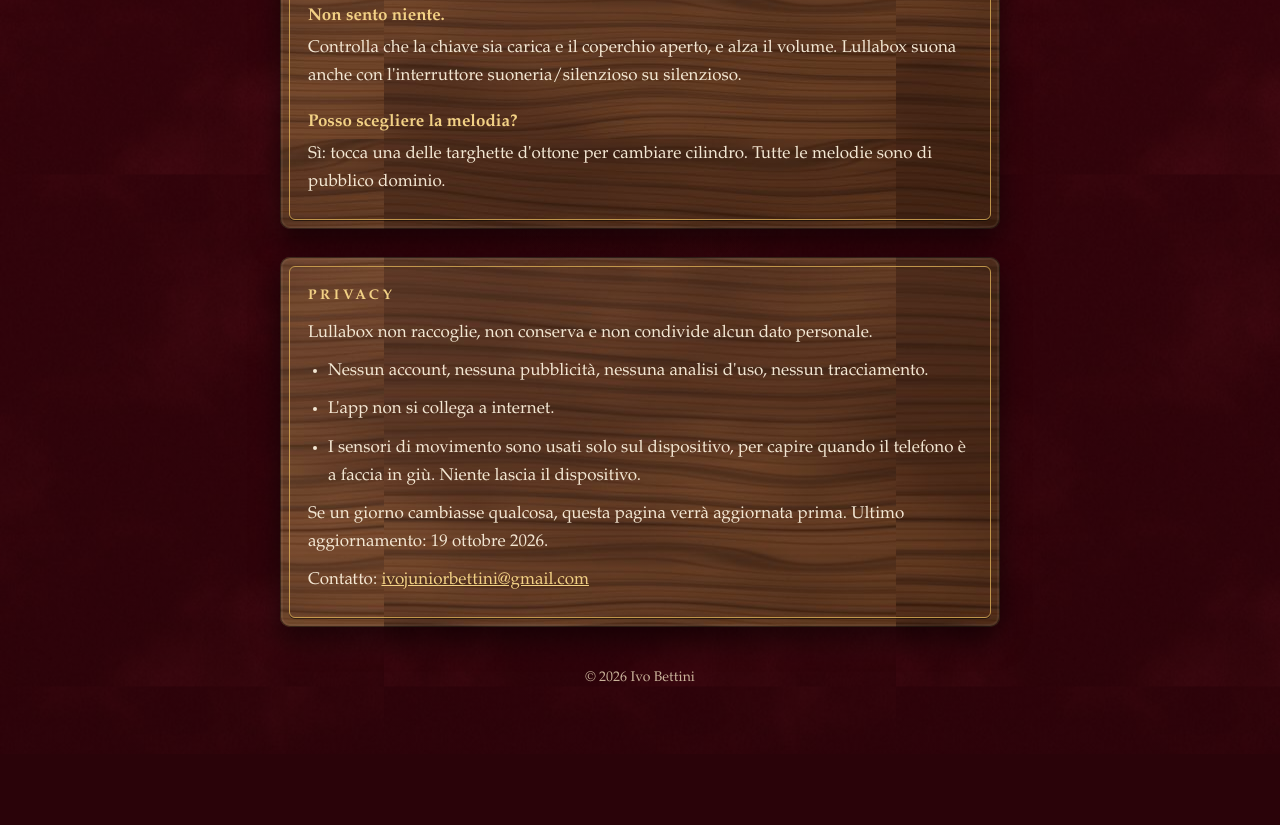
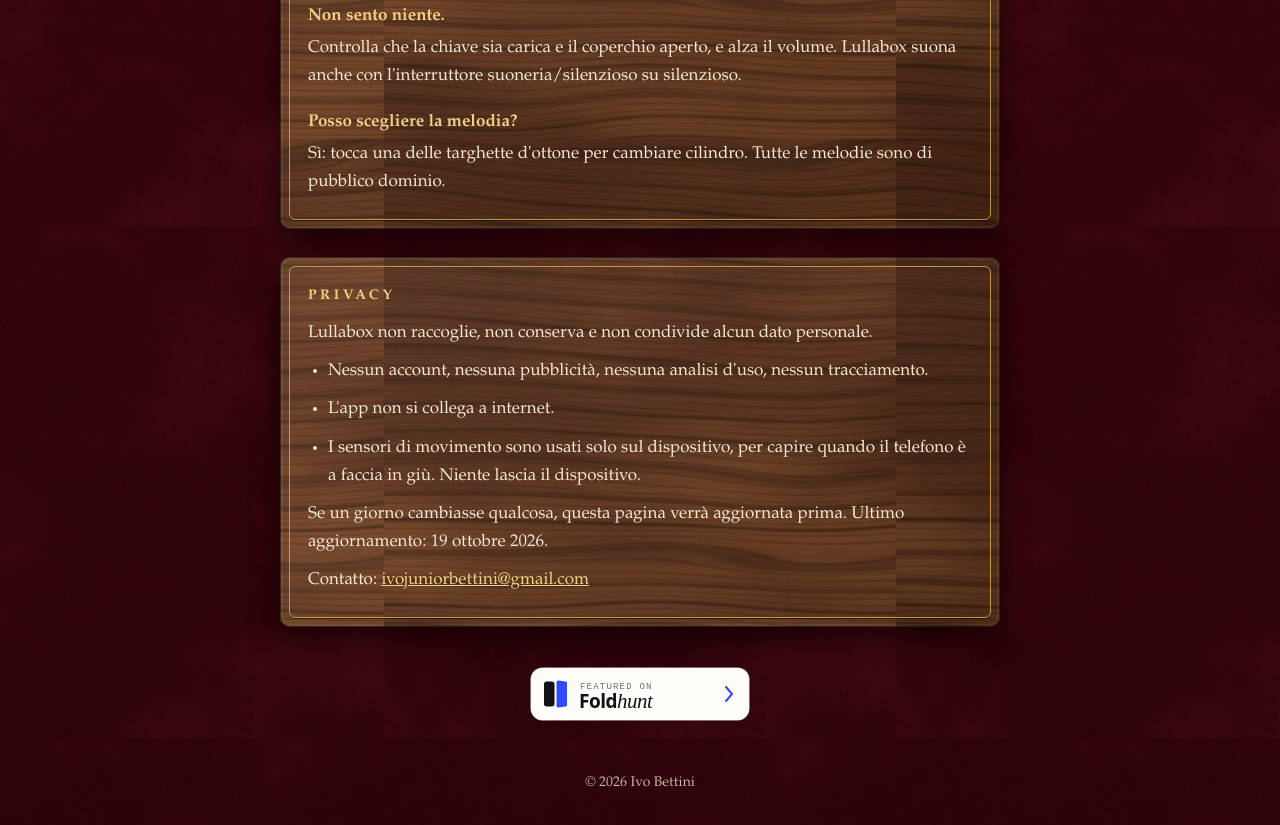
Before and after one commit to ivemberg/lullabox, a plain HTML site: page index.html in a window 1280 px wide. Shown: the part 1941-2766 px from the top of the page. Before the commit the page ends 2695 px from the top, so only its background shows below. Drawn offline with Linux system fonts and the light colour scheme.

Commit message:
Featured on FoldHunt badge

```diff
--- a/index.html
+++ b/index.html
@@ -81,6 +81,7 @@
     text-shadow: 0 1px 0 rgba(255, 255, 255, 0.35);
   }
   .lang { margin: 48px 0 20px; text-align: center; color: var(--muted); letter-spacing: 0.3em; font-size: 13px; text-transform: uppercase; }
+  .badge { text-align: center; margin: 40px 0 0; }
   footer { text-align: center; color: var(--muted); font-size: 14px; margin-top: 40px; }
   @media (max-width: 520px) {
     body { font-size: 16px; }
@@ -154,6 +155,8 @@
     <p>Contatto: <a href="mailto:ivojuniorbettini@gmail.com">ivojuniorbettini@gmail.com</a></p>
   </section>
 
+  <p class="badge"><a href="https://foldhunt.com/apps/lullabox/"><img src="featured-on-foldhunt.svg" alt="Featured on FoldHunt" width="220" height="54"></a></p>
+
   <footer>© 2026 Ivo Bettini</footer>
 </div>
 </body>
```
Also changed, not shown: featured-on-foldhunt.svg (added).
